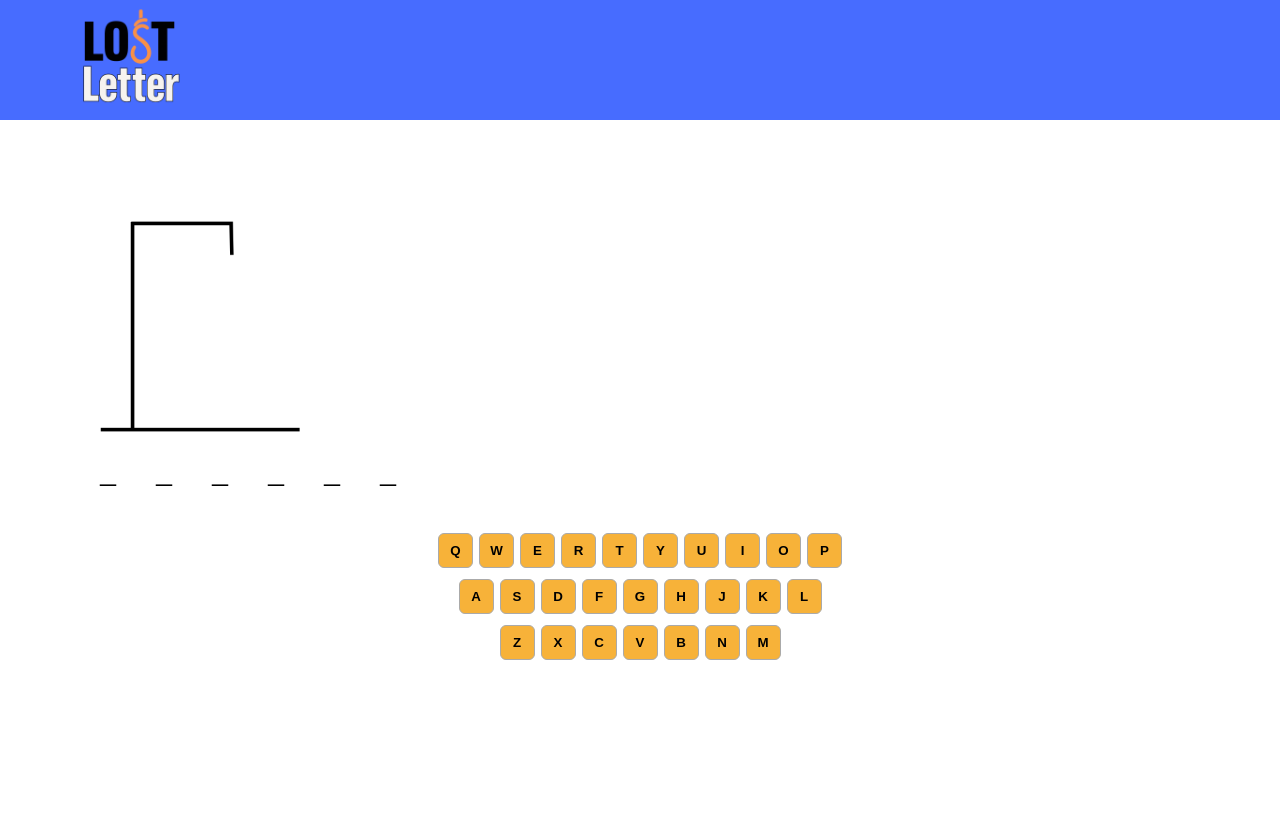
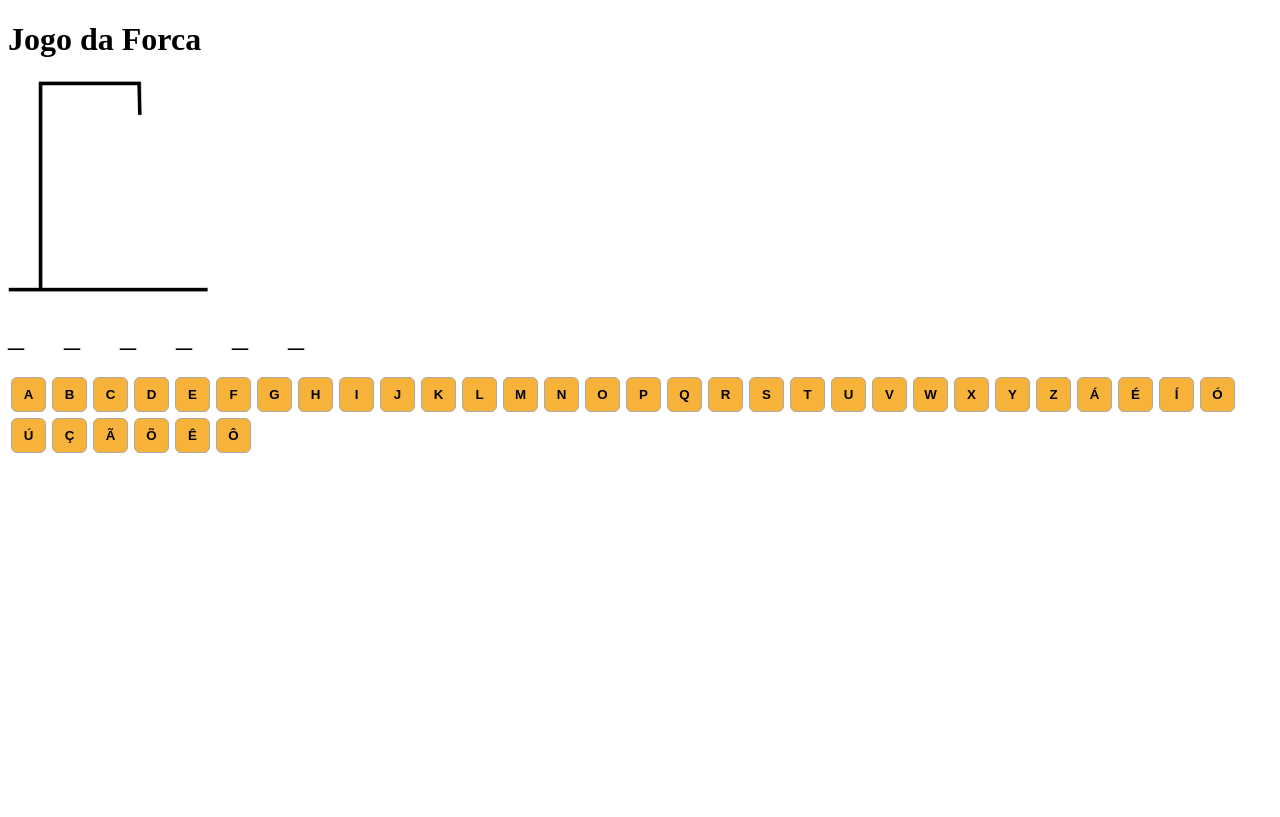
Before and after one commit to crfvasconcellos/Lost-Letter, a plain HTML site: page src/pages/forca.html in a window 1280 px wide. Drawn offline with Linux system fonts and the light colour scheme.

Commit message:
Revert "Comecei a estilizar o Jogo"
This reverts commit 506a983fcac434d37e9362c338cfbda2c4f076c6.

```diff
--- a/src/css/forca.css
+++ b/src/css/forca.css
@@ -1,50 +1,4 @@
-*{
-  margin: 0;
-  padding: 0;
-  box-sizing: border-box;
-}
-
-
-.game{
-  display: flex;
-  flex-direction: column;
-  padding: 100px;
-
-}
-
-header {
-    background-color: #476CFF;
-    height: auto;
-    max-height: 120px;
-    width: 100%;
-    display: flex;
-    align-items: center;
-}
-
-header img {
-    max-height: 120px;
-    width: auto;
-    height: auto;
-}
-
-header a {
-    margin-left: 70px;
-    display: flex;
-}
-
-footer {
-    margin-top: auto;
-    background-color: #476CFF;
-    width: 100%;
-    padding: 70px 0; /* igual ao login */
-    display: flex;
-    align-items: center;
-    justify-content: center;
-}
-
-
-
-#teclado button {
+ #teclado button {
       margin: 3px;
       width: 35px;
       height: 35px;
--- a/src/js/forca.js
+++ b/src/js/forca.js
@@ -3,11 +3,7 @@ const palavras = [
 ];
 
 const maxErros = 6;
-const linhasTeclado = [
-  'QWERTYUIOP'.split(''),
-  'ASDFGHJKL'.split(''),
-  'ZXCVBNM'.split('')
-];
+const letrasDisponiveis = 'ABCDEFGHIJKLMNOPQRSTUVWXYZÁÉÍÓÚÇÃÕÊÔ'.split('');
 
 let palavraSecreta = '';
 let chutes = [];
@@ -92,12 +88,7 @@ function chutarLetra(letra) {
 
 function criaTeclado() {
   teclado.innerHTML = '';
-  linhasTeclado.forEach(linha => {
-    const divLinha = document.createElement('div');
-    divLinha.style.display = 'flex';
-    divLinha.style.justifyContent = 'center';
-    divLinha.style.marginBottom = '5px';
-    linha.forEach(letra => {
+  letrasDisponiveis.forEach(letra => {
     const btn = document.createElement('button');
     btn.textContent = letra;
     btn.disabled = chutes.includes(letra) || fimDeJogo;
@@ -106,9 +97,7 @@ function criaTeclado() {
       btn.disabled = true;
       criaTeclado();
     });
-      divLinha.appendChild(btn);
-    });
-    teclado.appendChild(divLinha);
+    teclado.appendChild(btn);
   });
 }
 
--- a/src/pages/forca.html
+++ b/src/pages/forca.html
@@ -7,22 +7,13 @@
 
 </head>
 <body>
-
-  <header>
-        <a href="index.html">
-            <img src="../../assets/logo/Lost-Letter Logo PNG.png" alt="Logo Lost-Letter clicável, que direciona para o home">
-        </a>
-    </header>
-
-
-  <div class="game">
+  <h1>Jogo da Forca</h1>
   <img id="imagem-forca" src="../../assets/forca/img1.png" alt="Imagem da Forca" width="200" />
   <div id="palavra"></div>
   <div id="letras-chutadas"></div>
   <div id="teclado"></div>
   <div id="mensagem"></div>
   <button id="novo-jogo">Novo Jogo</button>
-  </div>
   <script src="../js/forca.js"></script>
 </body>
 </html>
```
Lines whose indentation alone changed are shown as unchanged.
